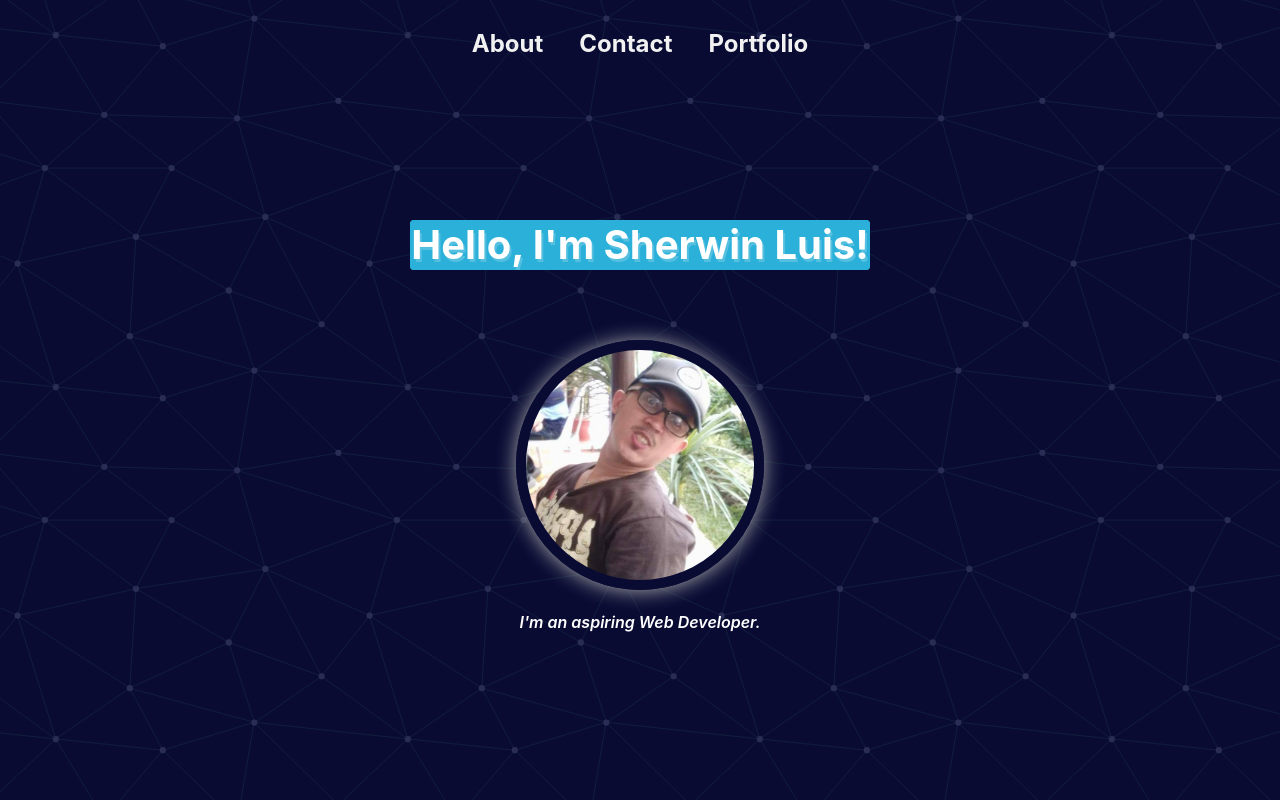
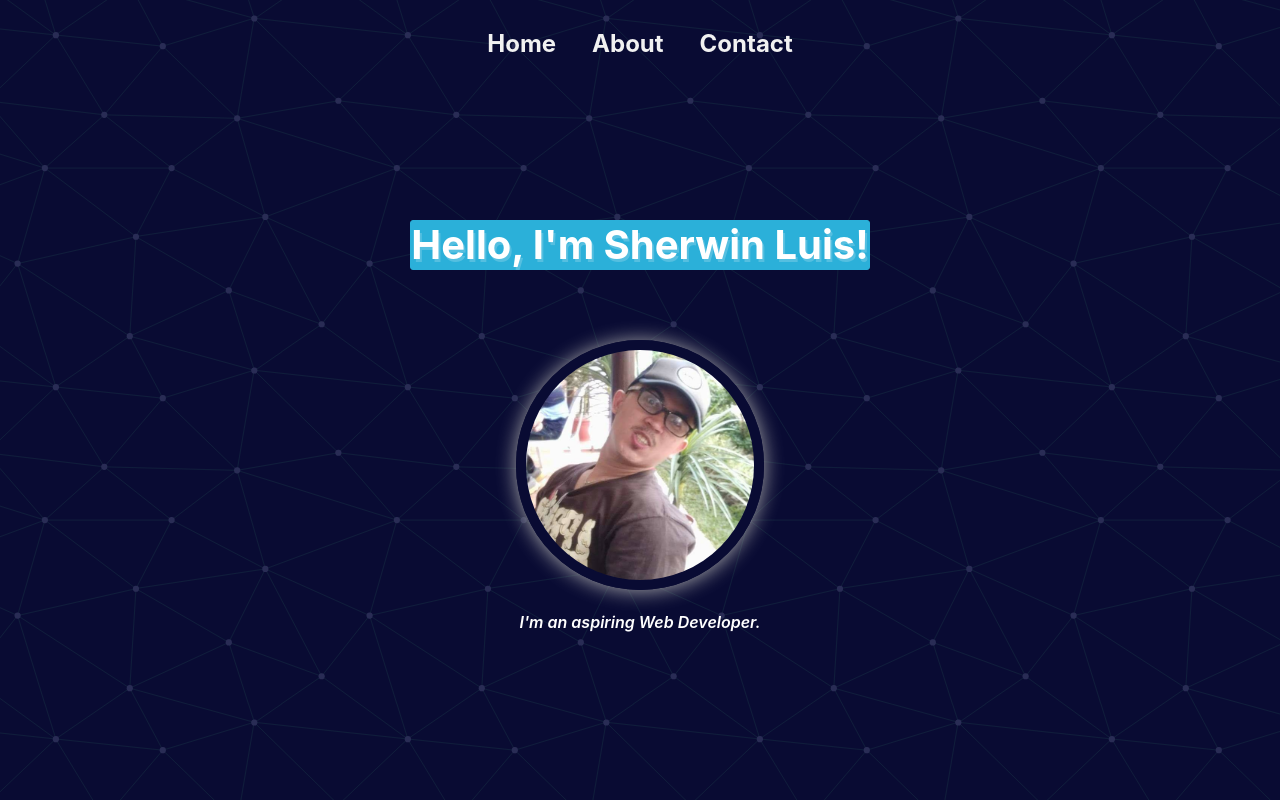
Before and after one commit to sherwinluissss/sherwinluissss.github.io, a plain HTML site: page index.html in a window 1280 px wide. Shown: the top 800 px of the page. Drawn offline with nearby package versions, Linux system fonts and the light colour scheme.

Commit message:
home nav

```diff
--- a/index.html
+++ b/index.html
@@ -22,10 +22,10 @@
 
         <div class="collapse navbar-collapse" id="collapse_target">
           <ul class="navbar-nav align-items-center mx-auto" >
-            <!-- <li class="nav-item"><a class="nav-link" href="#">Home</a></li> -->
+            <li class="nav-item"><a class="nav-link" href="https://sherwinluissss.github.io/">Home</a></li>
             <li class="nav-item"><a class="nav-link" href="#about">About</a></li>
             <li class="nav-item"><a class="nav-link" href="#contact">Contact</a></li>
-            <li class="nav-item"><a class="nav-link" href="#">Portfolio</a></li>
+            <!-- <li class="nav-item"><a class="nav-link" href="#">Portfolio</a></li> -->
           </ul>
         </div>
       </div>
```
